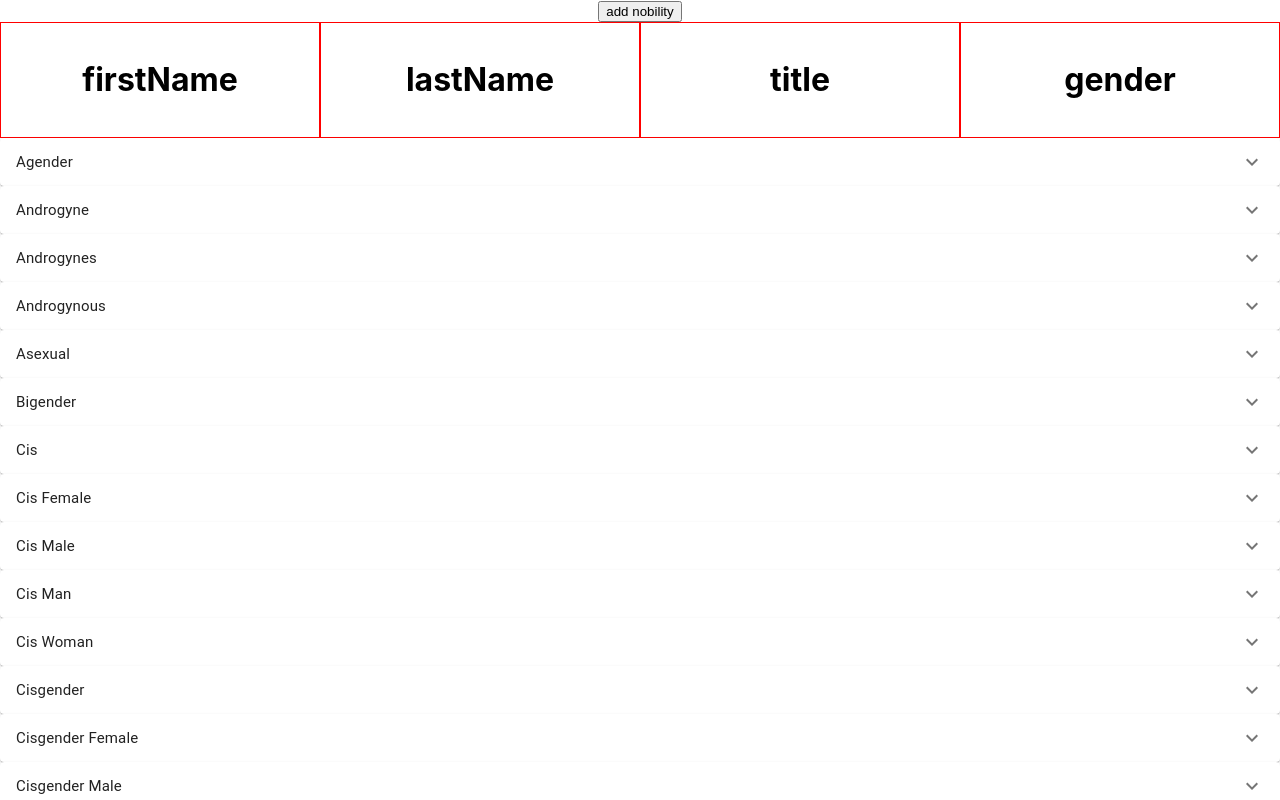
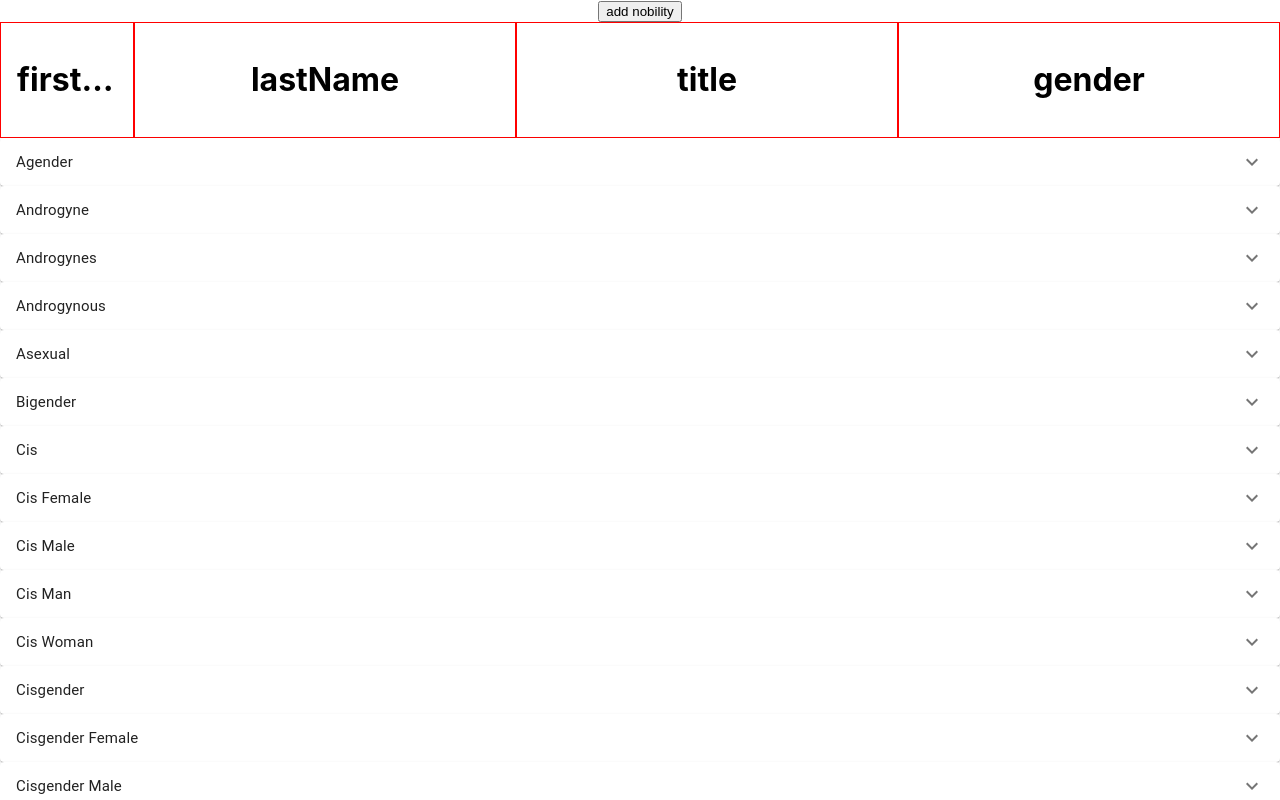
Before and after one commit to smanabat/grid-sample, a React (Create React App) app: page / in a window 1280 px wide. Shown: the top 800 px of the page. Built offline with nearby package versions, Linux system fonts and the light colour scheme.

Commit message:
add width to a column

```diff
--- a/src/components/PersonalReportComponent.js
+++ b/src/components/PersonalReportComponent.js
@@ -129,19 +129,23 @@ export default () => {
                         >
                             {columnOrder.map((columnName, index) => (
                                 <Draggable key={columnName} draggableId={columnName} index={index}>
-                                    {(provided, snapshot) => (
-                                        <div
+                                    {(provided, snapshot) =>
+                                        {
+                                            const flex = index === 0 ? '0 0 100px' : '1'
+                                            return <div
                                             ref={provided.innerRef}
                                             {...provided.draggableProps}
                                             {...provided.dragHandleProps}
-                                            style={getItemStyle(
+                                            style={{...getItemStyle(
                                                 snapshot.isDragging,
                                                 provided.draggableProps.style
-                                            )}
+                                            ), flex: flex, overflow: 'hidden'}}
                                         >
-                                            <h1 onClick={() => setSort(columnName)}>{columnName}</h1>
-                                        </div>
-                                    )}
+                                            <div style={{}}>
+                                                <h1 style={{minWidth: 0, overflow: 'hidden', textOverflow: 'ellipsis', whiteSpace: 'nowrap'}}onClick={() => setSort(columnName)}>{columnName}</h1>
+                                            </div>
+                                        </div>}
+                                    }
                                 </Draggable>
                             ))}
                             {provided.placeholder}
```
